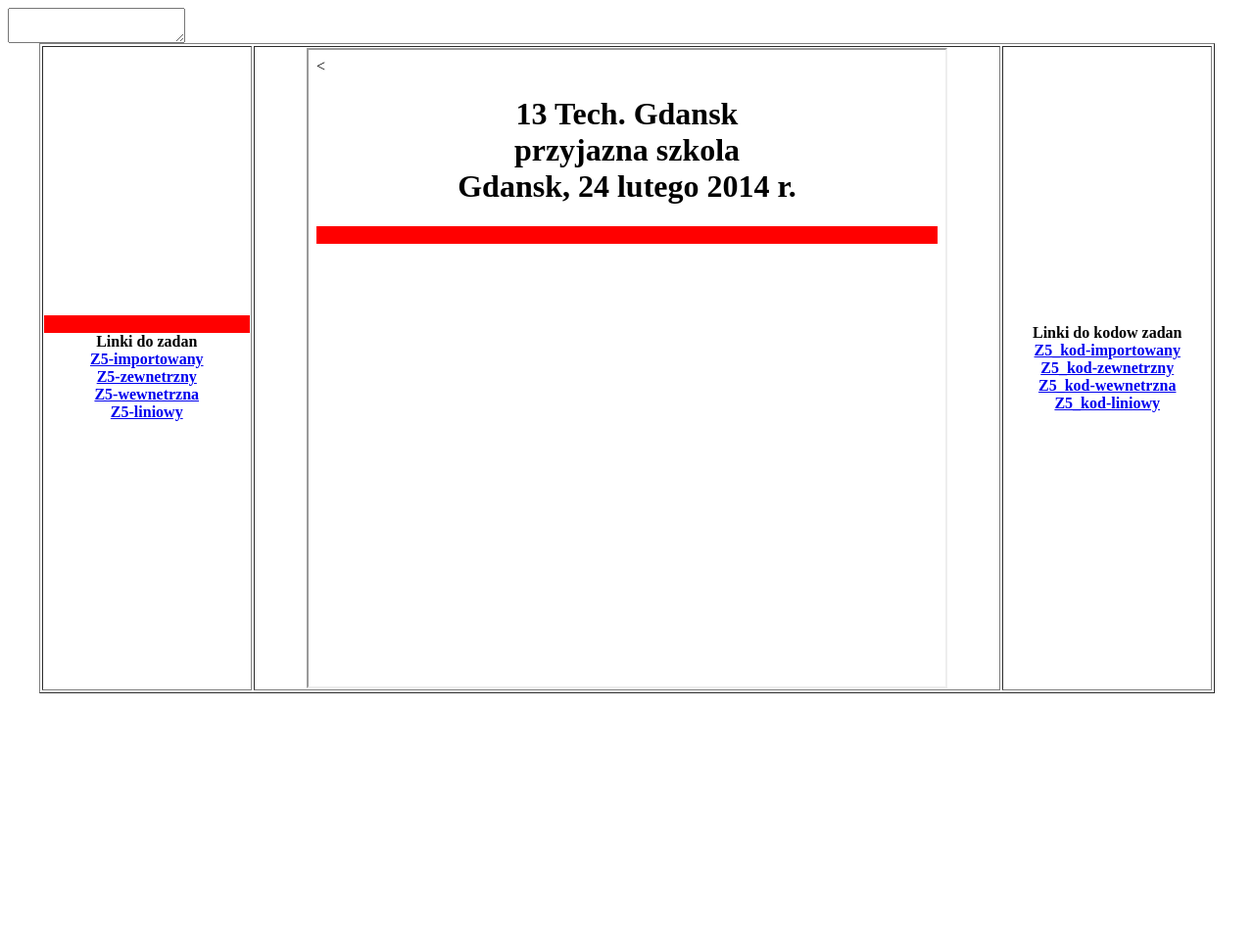
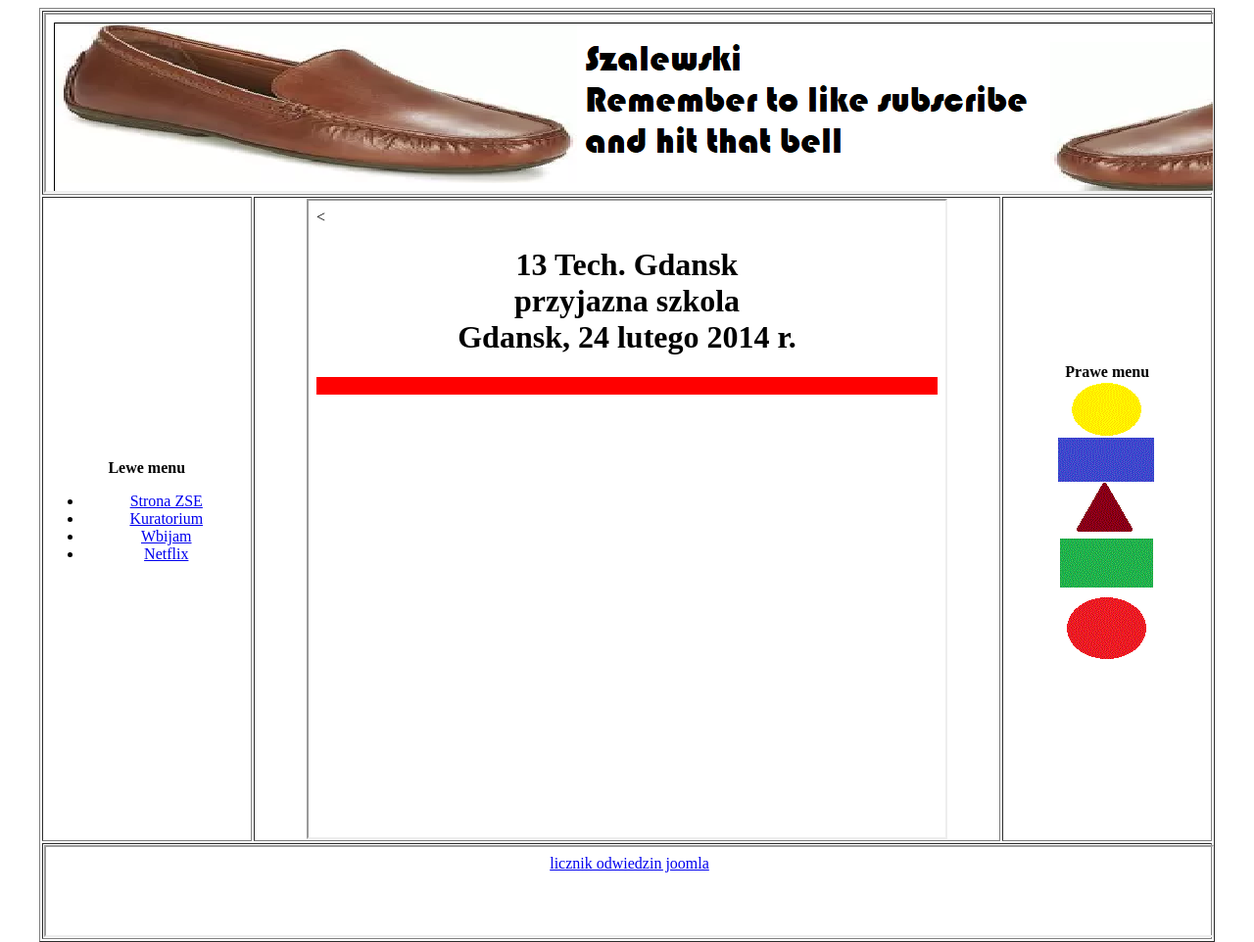
Before and after one commit to Bieluch05/HTMLv2, a plain HTML site: page index.html in a window 1280 px wide. Shown: the whole page at 98% size. Before the commit the page ends 800 px from the top, so only its background shows below. Drawn offline with Linux system fonts and the light colour scheme.

Commit message:
Update index.html

```diff
--- a/index.html
+++ b/index.html
@@ -1,39 +1,51 @@
 <html>
 <head>
-<META HTTP-EQUIV="content-type" CONTENT="text/html; CHARSET=iso-8859-2">
+<meta charset="utf-8">
 </head>
 <body>
 <table width=95% border="1" align="center">
- <tr>
- <td width=18% align=center>
-  <marquee bgcolor="red">Szalewski</marquee>
-  <b>Linki do zadan<b>
-  <br>
- <a href="szal_z5_1.html" target="strony">Z5-importowany</a>
- <br>
- <a href="szal_z5_2.html" target="strony">Z5-zewnetrzny</a>
- <br>
- <a href="szal_z5_3.html" target="strony">Z5-wewnetrzna</a>
- <br>
- <a href="szal_z5_4.html" target="strony">Z5-liniowy</a>
+<tr>
+        <td colspan="3">
+            <iframe scrolling="no" width=100% height=180	 name="logo" src="logo_szalewski.html" border="0"></iframe>
+            </td>
+    </tr>
+<tr>
+<td width=18% align="center">
+ <b>Lewe menu</b>
+ <ul>
+ <li>
+ <a href="https://zse.edu.gdansk.pl/" target="strony">Strona ZSE</a>
+ </li>
+ <li>
+ <a href="https://www.kuratorium.gda.pl/" target="strony">Kuratorium</a>
+ </li>
+ <li>
+  <a href="https://wbijam.pl" target="strony">Wbijam</a>
+ </li>
+ <li>
+   <a href="https://www.netflix.com/browse" target="strony">Netflix</a>
+ </li>
+ </ul>
  </td>
- <td align=center><iframe width=650 height=650 name="strony" src="start.html" border="0"></iframe>
- </td>
- <td width=18% align=center>
-  <b>Linki do kodow zadan<b>
-  <br>
- <a href="start.html" target="strony">Z5_kod-importowany</a>
-  <br>
- <a href="start.html" target="strony">Z5_kod-zewnetrzny</a>
-  <br>
- <a href="start.html" target="strony">Z5_kod-wewnetrzna</a>
-  <br>
- <a href="start.html" target="strony">Z5_kod-liniowy</a>
- </td>
- </tr>
- <textarea>
-
- </textarea>
+<td align=center>
+<iframe width=650 height=650 name="strony" src="start.html" border="0"></iframe>
+</td>
+<td width=18% align="center">
+<b>Prawe menu</b>
+<br>
+<MAP NAME="mapa">
+<AREA SHAPE="circle" COORDS="50,28,84" HREF="plik_szalewski.html" target="strony">
+<AREA SHAPE="rect" COORDS="1,60,96,101" HREF="tabela_html.html" target="strony">
+<AREA SHAPE="poly" COORDS="47,104,75,153,19,153" HREF="formularz_html.html" target="strony">
+<AREA SHAPE="rect" COORDS="2,161,96,210" HREF="mailto:OSKSZAL22@edu.gdansk.pl">
+<AREA SHAPE="circle" COORDS="59,252,89" HREF="z1_z6_szalewski.html" target="strony">
+</MAP>
+<IMG SRC="mapa.gif" ALT="Tutaj wybieraj linki" USEMAP="#mapa">
+<tr>
+        <td colspan="3">
+            <iframe width=100% height=90 name="stopka" src="stopka_szalewski.html" border="0"></iframe>
+            </td>
+    </tr>
 </table>
 </body>
 </html>
```
